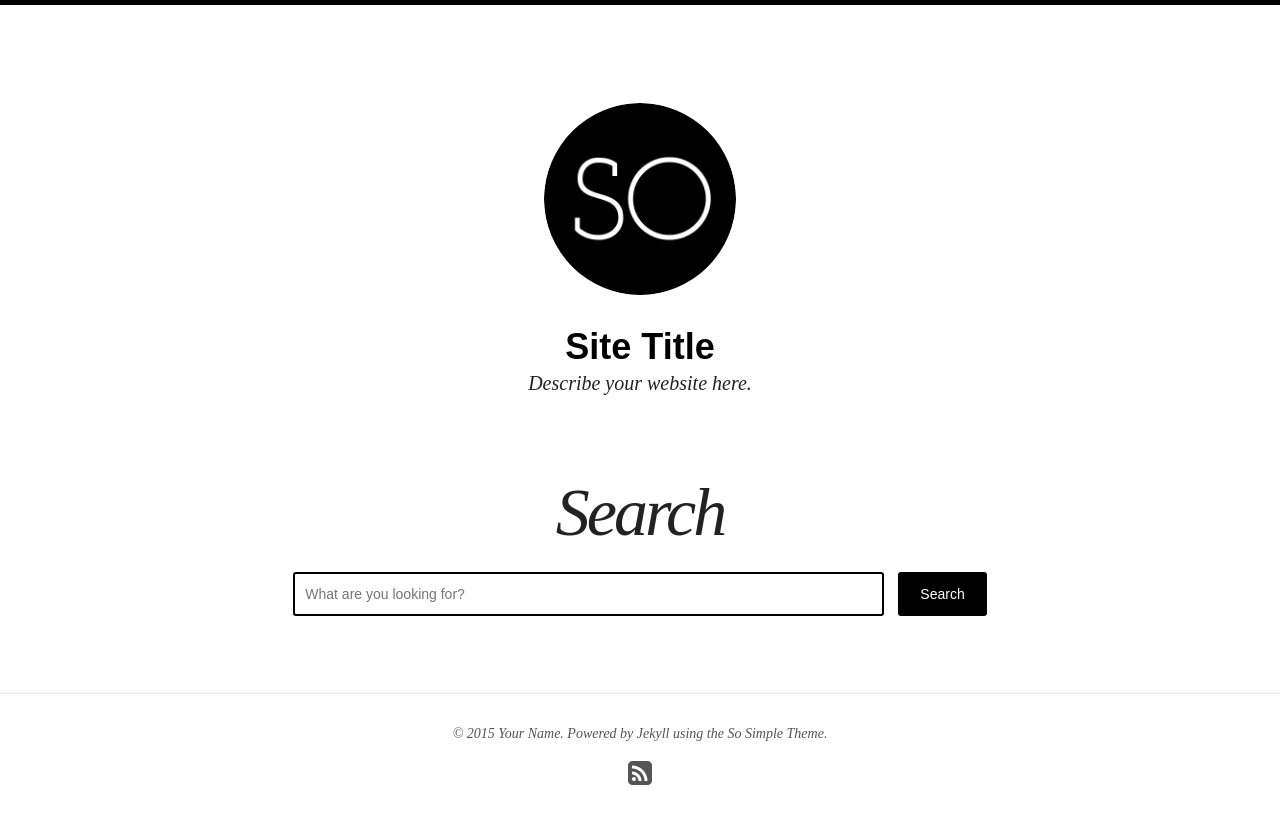
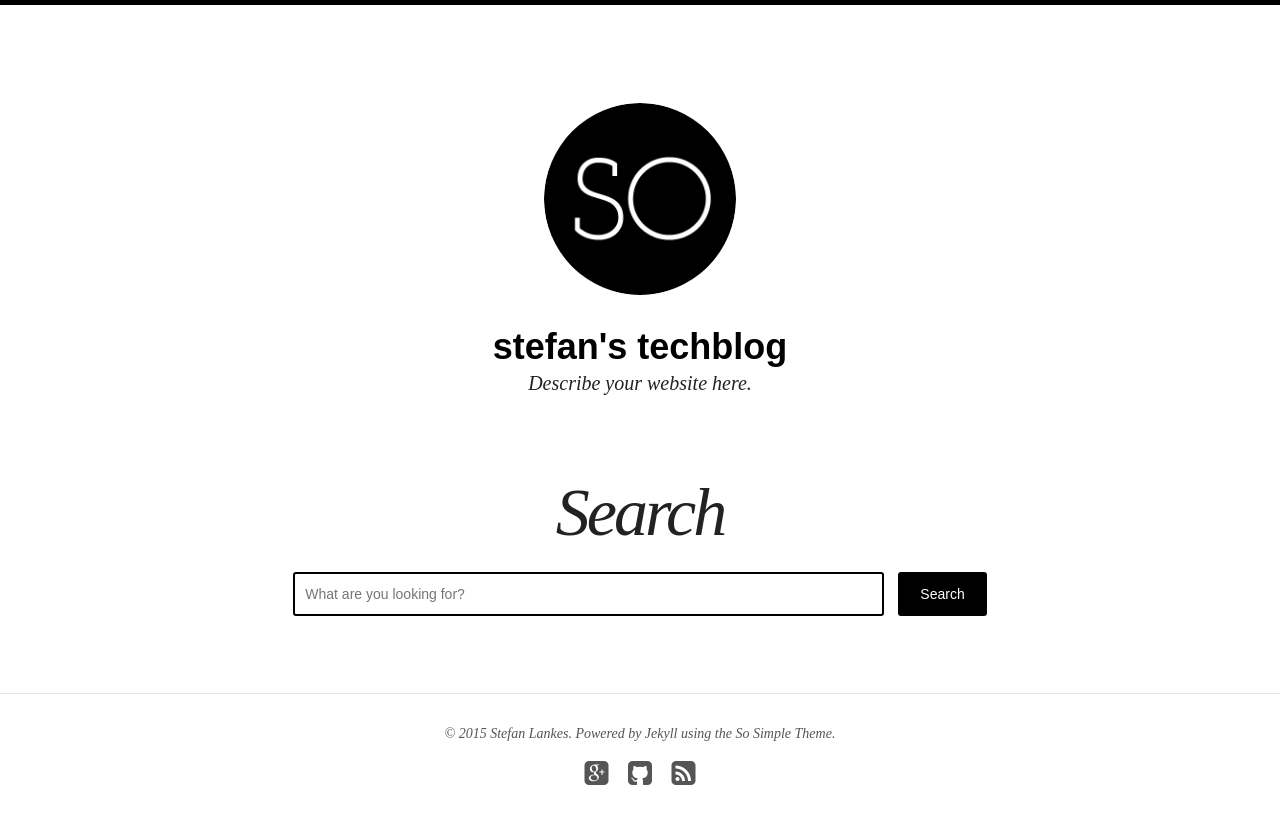
Before and after one commit to stlankes/stlankes.github.io, a Jekyll site: the page built from search/index.md, in a window 1280 px wide. Shown: the top 824 px of the page. Built offline with Jekyll 4.4.1, drawn with Linux system fonts in a browser that asks for light colours; nearby versions of some CDN libraries.

Commit message:
add owner description

```diff
--- a/_config.yml
+++ b/_config.yml
@@ -1,11 +1,12 @@
 # Site wide configuration
 
-title: Site Title
+title: stefan's techblog
 locale: en_US
 description: Describe your website here.
 logo: site-logo.png
 search: true
-url: http://stlankes.github.io #http://localhost:4000
+#url: http://stlankes.github.io
+#url: http://localhost:4000
 
 # Jekyll configuration
 
@@ -31,13 +32,13 @@ exclude: ["lib", "config.rb", "Capfile", "config", "log", "Rakefile", "Rakefile.
 
 # Site owner
 owner:
-  name: Your Name
+  name: Stefan Lankes
   avatar: bio-photo.jpg
-  email: you@email.com
+  email: stefan@lankes.org
   disqus-shortname:
   twitter: #username
   facebook: #username
-  github: #username
+  github: stlankes
   stackexchange: #http://stackoverflow.com/users/123456/username
   linkedin: #username
   instagram: #username
@@ -45,7 +46,7 @@ owner:
   tumblr: #username
   pinterest: #username
   google:
-    plus: #username
+    plus: StefanLankes
     analytics:
     verify:
     ad-client:
```
